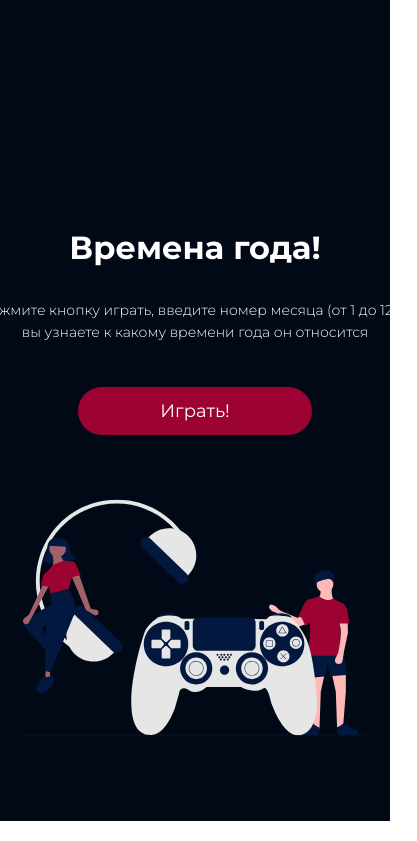
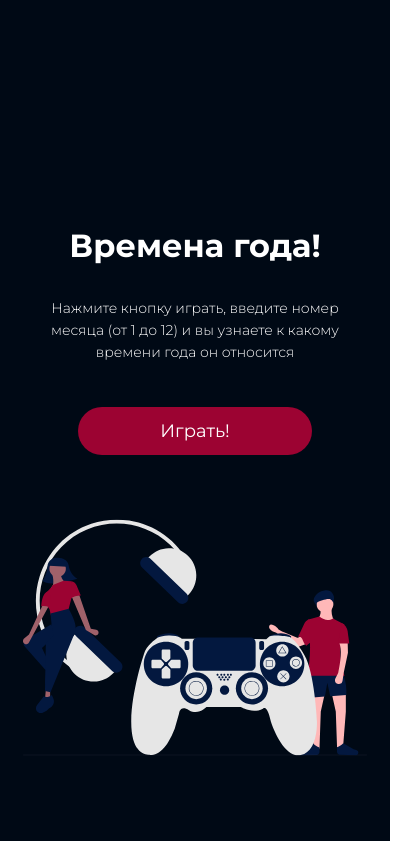
Before and after one commit to Sergok1323/2-nd-course-hw, a plain HTML site: page index.html in a window 390 px wide. Shown: the part 2047-2888 px from the top of the page, 417 px wide, since content can reach past the window. Drawn offline with Linux system fonts and the light colour scheme.

Commit message:
Доработал адаптив

```diff
--- a/_mobile.scss
+++ b/_mobile.scss
@@ -36,20 +36,19 @@
         }
     }
     .afterContent {
+        padding-left: 16px;
+        padding-right: 16px;
         padding-top: 51px;
-        padding-left: 15px;
-        padding-right: 15px;
+        padding-bottom: 85px;
         display: flex;
         flex-direction: column;
         gap: 64px;
-
+        align-items: center;
+        background: #000915;
     }
     .active {
-        width: 343px;
-        padding-top: 51px;
         align-items: center;
         &__heading {
-            width: 243px;
             color: #FFF;
             text-align: center;
             font-family: Montserrat;
@@ -71,14 +70,11 @@
     }
     .vector {
         width: 344px;
-        padding-top: 0px;
-        padding-bottom: 85px;
     }
     .bigImage {
         display: none;
     }
     .smallImage {
-        display: flex;
+        display: block;
     }
-
 }
--- a/_tablet.scss
+++ b/_tablet.scss
@@ -20,7 +20,7 @@
     .content {
         padding-top: 127px;
         padding-bottom: 127px;
-        height: 556px;
+        height: 1154px;
 
     }
     .item {
@@ -54,43 +54,20 @@
             background-image: url(img/game3.jpg);
             background-repeat: no-repeat;
         }
-}
-
         .afterContent {
+            padding-left: 56px;
+            padding-right: 56px;
             padding-top: 51px;
+            padding-bottom: 85px;
             display: flex;
             flex-direction: column;
-    gap: 64px;
+            gap: 128px;
             align-items: center;
-
         }
         .active {
-    width: 343px;
-    padding-top: 51px;
             align-items: center;
-    &__heading {
-        width: 343px;
-        color: #FFF;
+            &__text {
                 text-align: center;
-        font-family: Montserrat;
-        font-size: 32px;
-        font-style: normal;
-        font-weight: 700;
-        line-height: normal;
-    }
-    &__text {
-        width: 443px;
-        color: #FFF;
-        text-align: center;
-        font-family: Montserrat;
-        font-size: 14px;
-        font-style: normal;
-        font-weight: 300;
-        line-height: 22px;
             }
         }
-.vector {
-    width: 344px;
-    padding-top: 0px;
-    padding-bottom: 85px;
 }
--- a/style.scss
+++ b/style.scss
@@ -54,6 +54,8 @@
 }
 .content {
     height: 556px;
+    padding-left: 120px;
+    padding-right: 120px;
     background-color: #000915;
     display: flex;
     flex-direction: row;
@@ -111,16 +113,18 @@
 .afterContent {
     padding-left: 120px;
     padding-right: 116px;
+    padding-top: 233.5px;
+    padding-bottom: 233.5px;
     display: flex;
     flex-direction: row;
     gap: 135px;
     background: #000915;
 }
-.active{
-    padding-top: 282px;
+.active {
     display: flex;
     flex-direction: column;
     gap: 32px;
+    padding-top: 48.5px;
     &__heading {
         color: #FFF;
         font-family: Montserrat;
@@ -161,8 +165,6 @@
 }
 .vector {
     width: 485px;
-    padding-top: 233.5px;
-    padding-bottom: 233.5px;
 }
 .smallImage {
     display: none;
```
Also changed, not shown: style.css, 1 other file. Lines whose indentation alone changed are shown as unchanged.
